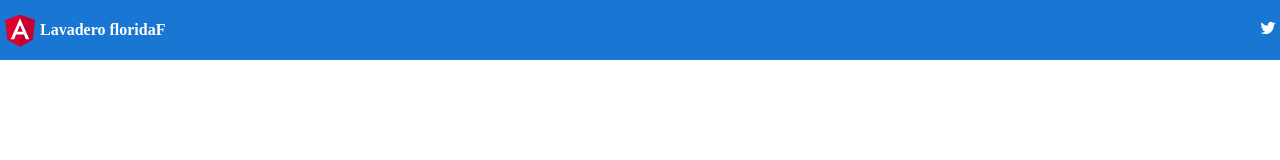
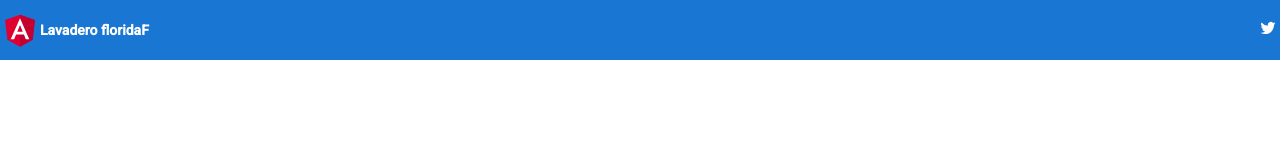
Before and after one commit to anghel7/proyecto-lavadero, an Angular app: page / in a window 1280 px wide. Shown: the top 160 px of the page. Built offline with nearby package versions, Linux system fonts and the light colour scheme.

Commit message:
instalando angular material

```diff
--- a/angular.json
+++ b/angular.json
@@ -28,6 +28,7 @@
               "src/assets"
             ],
             "styles": [
+              "./node_modules/@angular/material/prebuilt-themes/indigo-pink.css",
               "src/styles.scss"
             ],
             "scripts": []
@@ -92,6 +93,7 @@
               "src/assets"
             ],
             "styles": [
+              "./node_modules/@angular/material/prebuilt-themes/indigo-pink.css",
               "src/styles.scss"
             ],
             "scripts": []
@@ -123,6 +125,7 @@
           }
         }
       }
-    }},
+    }
+  },
   "defaultProject": "proyecto-lavadero"
 }
--- a/package.json
+++ b/package.json
@@ -12,10 +12,12 @@
   "private": true,
   "dependencies": {
     "@angular/animations": "~9.0.2",
+    "@angular/cdk": "^9.1.0",
     "@angular/common": "~9.0.2",
     "@angular/compiler": "~9.0.2",
     "@angular/core": "~9.0.2",
     "@angular/forms": "~9.0.2",
+    "@angular/material": "^9.1.0",
     "@angular/platform-browser": "~9.0.2",
     "@angular/platform-browser-dynamic": "~9.0.2",
     "@angular/router": "~9.0.2",
--- a/src/app/app.module.ts
+++ b/src/app/app.module.ts
@@ -4,6 +4,7 @@
 import { AppRoutingModule } from './app-routing.module';
 import { AppComponent } from './app.component';
 import { MaterialModule } from './material.module';
+import { BrowserAnimationsModule } from '@angular/platform-browser/animations';
 
 @NgModule({
   declarations: [
@@ -12,7 +13,8 @@
   imports: [
     BrowserModule,
     AppRoutingModule,
-    MaterialModule
+    BrowserAnimationsModule,
+    MaterialModule,
   ],
   exports: [MaterialModule],
   providers: [],
--- a/src/index.html
+++ b/src/index.html
@@ -6,8 +6,10 @@
   <base href="/">
   <meta name="viewport" content="width=device-width, initial-scale=1">
   <link rel="icon" type="image/x-icon" href="favicon.ico">
+  <link href="https://fonts.googleapis.com/css?family=Roboto:300,400,500&display=swap" rel="stylesheet">
+  <link href="https://fonts.googleapis.com/icon?family=Material+Icons" rel="stylesheet">
 </head>
-<body>
+<body class="mat-typography">
   <app-root></app-root>
 </body>
 </html>
--- a/src/styles.scss
+++ b/src/styles.scss
@@ -1 +1,4 @@
 /* You can add global styles to this file, and also import other style files */
+
+html, body { height: 100%; }
+body { margin: 0; font-family: Roboto, "Helvetica Neue", sans-serif; }
```
Also changed, not shown: 1 other file (tests, documents, lock files or other folders).
